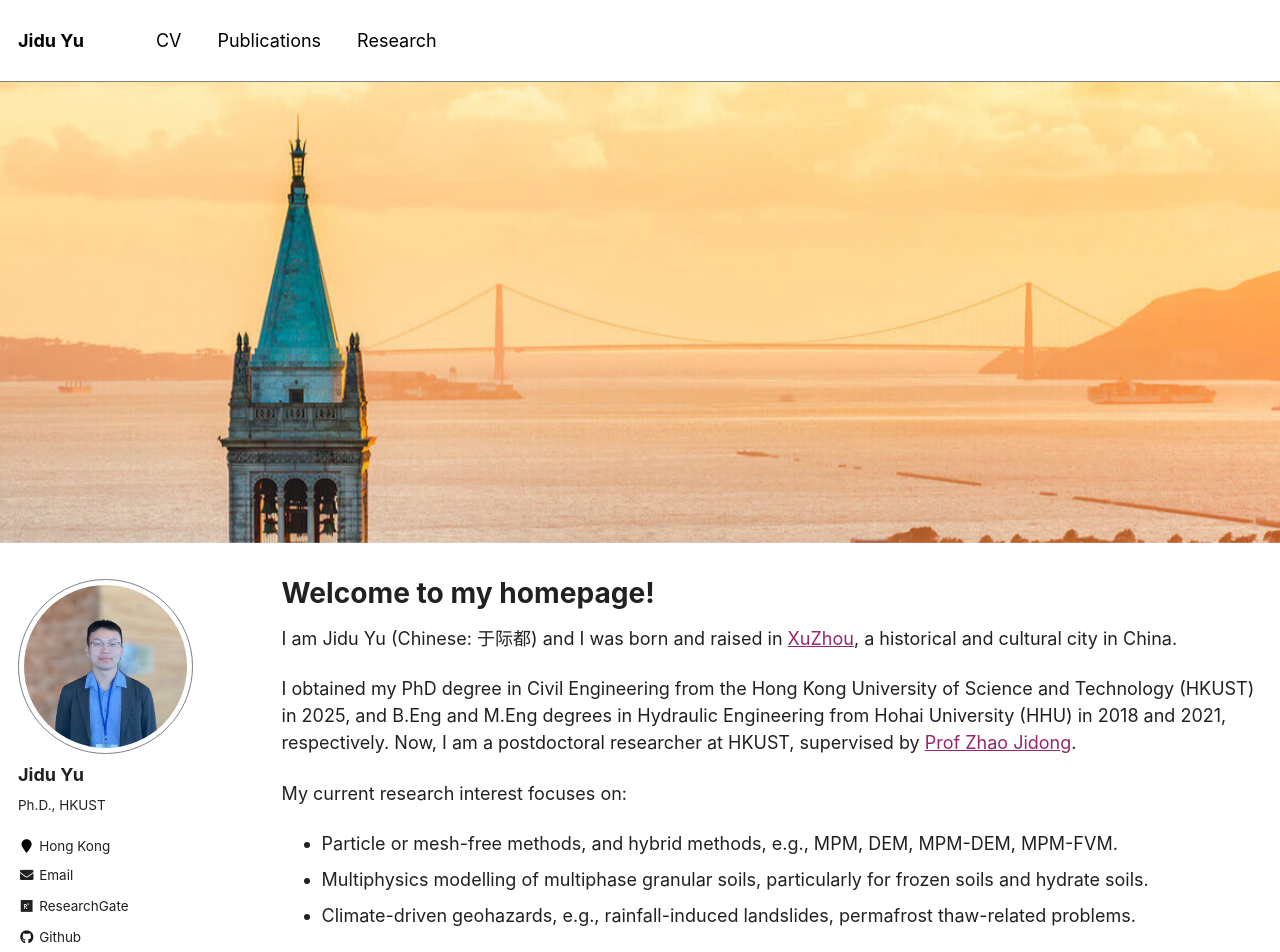
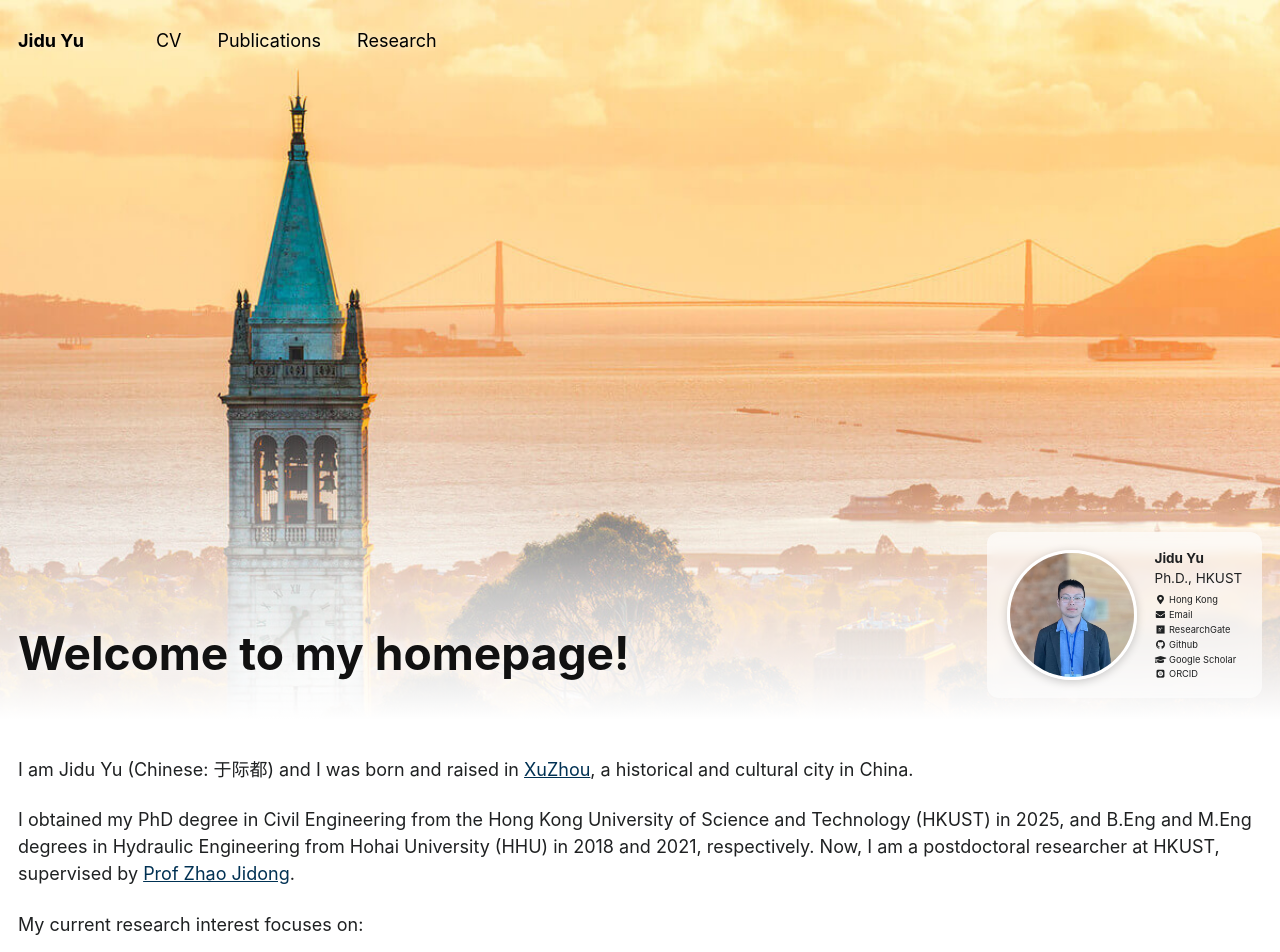
Before and after one commit to yujidu/yujidu.github.io, a Jekyll site: the page built from _pages/aboutme.md, in a window 1280 px wide and 1400 px high. Shown: the top 952 px of the window. Built offline with Jekyll 4.4.1, drawn with Linux system fonts in a browser that asks for light colours; some web fonts are replaced; some of the changed text lies outside the part shown.

Commit message:
Homepage hero: full photo with fade, title and profile on the banner; vertical research list; Prussian blue links
Co-Authored-By: Claude Opus 5.5 <noreply@anthropic.com>
Claude-Session: https://claude.ai/code/session_01CtadbDehUMWbEMdjGRSUo3

```diff
--- /dev/null
+++ b/_includes/home-hero.html
@@ -0,0 +1,26 @@
+{% include base_path %}
+{% assign author = site.author %}
+<header class="home-hero">
+  <img class="home-hero__image" src="{{ page.hero_image | prepend: '/images/' | relative_url }}" alt="UC Berkeley campus with the Campanile and the Golden Gate Bridge">
+  <div class="home-hero__fade" aria-hidden="true"></div>
+
+  <div class="home-hero__content">
+    <h1 class="home-hero__title">{{ page.title }}</h1>
+
+    <div class="home-hero__profile" itemscope itemtype="http://schema.org/Person">
+      <img class="home-hero__avatar" src="{{ author.avatar | prepend: '/images/' | relative_url }}" alt="{{ author.name }}" itemprop="image">
+      <div class="home-hero__info">
+        <p class="home-hero__name" itemprop="name">{{ author.name }}</p>
+        {% if author.bio %}<p class="home-hero__bio">{{ author.bio }}</p>{% endif %}
+        <ul class="home-hero__links">
+          {% if author.location %}<li><i class="fas fa-fw fa-map-marker-alt" aria-hidden="true"></i> {{ author.location }}</li>{% endif %}
+          {% if author.email %}<li><a href="mailto:{{ author.email }}"><i class="fas fa-fw fa-envelope" aria-hidden="true"></i> Email</a></li>{% endif %}
+          {% if author.researchgate %}<li><a href="{{ author.researchgate }}"><i class="fab fa-fw fa-researchgate" aria-hidden="true"></i> ResearchGate</a></li>{% endif %}
+          {% if author.github %}<li><a href="https://github.com/{{ author.github }}"><i class="fab fa-fw fa-github" aria-hidden="true"></i> Github</a></li>{% endif %}
+          {% if author.googlescholar %}<li><a href="{{ author.googlescholar }}"><i class="fas fa-fw fa-graduation-cap" aria-hidden="true"></i> Google Scholar</a></li>{% endif %}
+          {% if author.orcid %}<li><a href="{{ author.orcid }}"><i class="ai ai-orcid-square ai-fw" aria-hidden="true"></i> ORCID</a></li>{% endif %}
+        </ul>
+      </div>
+    </div>
+  </div>
+</header>
--- a/_includes/pub-list.html
+++ b/_includes/pub-list.html
@@ -1,12 +1,12 @@
 {% comment %}
-  Renders a group from _data/publications.yml as a reverse-numbered list.
+  Renders a group from _data/publications.yml as a numbered list (1, 2, 3 … from the top).
   Usage: {% include pub-list.html group="journal" count=5 %}
   Leave out "count" to show every item.
 {% endcomment %}
 {%- assign pubs = site.data.publications[include.group] -%}
 {%- assign total = pubs | size -%}
 {%- if include.count -%}{%- assign shown = include.count -%}{%- else -%}{%- assign shown = total -%}{%- endif -%}
-<ol class="pub-list" reversed start="{{ total }}">
+<ol class="pub-list">
 {%- for p in pubs limit: shown -%}
   <li>{{ p.text | markdownify | remove: "<p>" | remove: "</p>" | strip }}
     {%- if p.link %}<br><a href="{{ p.link }}">{{ p.link }}</a>{% endif -%}
--- a/_layouts/archive.html
+++ b/_layouts/archive.html
@@ -2,7 +2,9 @@
 layout: default
 ---
 
-{% if page.header.overlay_color or page.header.overlay_image or page.header.image %}
+{% if page.hero_image %}
+  {% include home-hero.html %}
+{% elsif page.header.overlay_color or page.header.overlay_image or page.header.image %}
   {% include page__hero.html %}
 {% endif %}
 
@@ -12,11 +14,11 @@ layout: default
   {% endunless %}
 {% endif %}
 
-<div id="main" role="main">
+<div id="main" role="main"{% if page.hero_image %} class="home-main"{% endif %}>
   {% include sidebar.html %}
 
   <div class="archive">
-    {% unless page.header.overlay_color or page.header.overlay_image %}
+    {% unless page.header.overlay_color or page.header.overlay_image or page.hero_image %}
       <h1 class="page__title">{{ page.title }}</h1>
     {% endunless %}
     {{ content }}
--- a/_layouts/default.html
+++ b/_layouts/default.html
@@ -11,7 +11,7 @@ layout: compress
     {% include head/custom.html %}
   </head>
 
-  <body>
+  <body{% if page.hero_image %} class="has-hero"{% endif %}>
 
     {% include browser-upgrade.html %}
     {% include masthead.html %}
--- a/_pages/aboutme.md
+++ b/_pages/aboutme.md
@@ -3,9 +3,8 @@ permalink: /
 layout: archive
 title: "Welcome to my homepage!"
 excerpt: "Home"
-author_profile: true
-header:
-  image: berkeley.jpg
+author_profile: false
+hero_image: berkeley.jpg
 redirect_from:
   - /about/
   - /about.html
@@ -25,22 +24,34 @@ My current research interest focuses on:
     <h2>Research</h2>
     <a class="home-section__more" href="{{ '/research/' | relative_url }}">See more →</a>
   </div>
-  <div class="research-grid">
-    <a class="research-card" href="{{ '/research/' | relative_url }}">
-      <img src="{{ '/images/Thermal_slope.gif' | relative_url }}" alt="Failure of a thermal-sensitive slope" loading="lazy">
-      <span>Thermo-hydro-mechanical coupled MPM for saturated porous media</span>
+  <div class="research-list">
+    <a class="research-item" href="{{ '/research/' | relative_url }}">
+      <div class="research-item__media"><img src="{{ '/images/Thermal_slope.gif' | relative_url }}" alt="Failure of a thermal-sensitive slope" loading="lazy"></div>
+      <div class="research-item__text">
+        <h3>Thermo-hydro-mechanical coupled MPM for saturated porous media</h3>
+        <p>A stabilized, efficient semi-implicit MPM with a four-variable <em>u-v-p-T</em> formulation for non-isothermal saturated porous media, handling both incompressible and weakly compressible fluids.</p>
+      </div>
     </a>
-    <a class="research-card" href="{{ '/research/' | relative_url }}">
-      <img src="{{ '/images/ThawingFooting.gif' | relative_url }}" alt="Strip footing on thawing ground" loading="lazy">
-      <span>Coupled MPM for modelling freezing and thawing of porous media</span>
+    <a class="research-item" href="{{ '/research/' | relative_url }}">
+      <div class="research-item__media"><img src="{{ '/images/ThawingFooting.gif' | relative_url }}" alt="Strip footing on unthawed and thawing ground" loading="lazy"></div>
+      <div class="research-item__text">
+        <h3>Coupled MPM for modelling freezing and thawing of porous media</h3>
+        <p>Thermo-hydro-mechanical MPM for simulating freezing and thawing in granular soils, e.g. rapid penetration of a strip footing on unthawed vs. thawing ground.</p>
+      </div>
     </a>
-    <a class="research-card" href="{{ '/research/' | relative_url }}">
-      <img src="{{ '/images/FT_cycles.gif' | relative_url }}" alt="Freeze-thaw cycles" loading="lazy">
-      <span>Multiscale modeling of granular media subject to freeze-thaw cycles</span>
+    <a class="research-item" href="{{ '/research/' | relative_url }}">
+      <div class="research-item__media"><img src="{{ '/images/FT_cycles.gif' | relative_url }}" alt="THM responses during freeze-thaw cycles" loading="lazy"></div>
+      <div class="research-item__text">
+        <h3>Multiscale modeling of granular media subject to freeze-thaw cycles</h3>
+        <p>Multiscale modeling of the coupled THM behavior of saturated porous media during repeated freeze-thaw cycles.</p>
+      </div>
     </a>
-    <a class="research-card" href="{{ '/research/' | relative_url }}">
-      <img src="{{ '/images/Thermal_wave_E7.gif' | relative_url }}" alt="Thermal wave propagation" loading="lazy">
-      <span>THM modeling of porous media with compressible fluid</span>
+    <a class="research-item" href="{{ '/research/' | relative_url }}">
+      <div class="research-item__media"><img src="{{ '/images/Thermal_wave_E7.gif' | relative_url }}" alt="Wave propagation caused by thermal expansion" loading="lazy"></div>
+      <div class="research-item__text">
+        <h3>THM modeling of porous media with compressible fluid</h3>
+        <p>Wave propagation caused by thermal expansion initiated from the boundaries, captured with an improved fractional step formulation.</p>
+      </div>
     </a>
   </div>
 </section>
--- a/_sass/_home.scss
+++ b/_sass/_home.scss
@@ -2,17 +2,163 @@
    HOMEPAGE: full-width banner and condensed sections
    ========================================================================== */
 
-/* Full-width banner under the top bar */
-.page__hero {
-  margin-bottom: 2em;
+/* Top bar sits on top of the banner on the homepage */
+.has-hero .masthead {
+  position: absolute;
+  top: 0;
+  left: 0;
+  right: 0;
+  background: transparent;
+  border-bottom: none;
+
+  .greedy-nav {
+    background: transparent;
+  }
+
+  .greedy-nav .visible-links a {
+    text-shadow: 0 0 8px rgba(255, 255, 255, 0.8);
+  }
 }
 
-.page__hero-image {
+/* Full-width banner: always shows the whole photo */
+.home-hero {
+  position: relative;
+  margin-bottom: 1em;
+}
+
+.home-hero__image {
   display: block;
   width: 100%;
-  height: clamp(220px, 36vw, 480px);
+  height: auto;
+}
+
+/* Fade the bottom of the photo into the white page */
+.home-hero__fade {
+  position: absolute;
+  left: 0;
+  right: 0;
+  bottom: 0;
+  height: 45%;
+  background: linear-gradient(to bottom,
+    rgba(255, 255, 255, 0) 0%,
+    rgba(255, 255, 255, 0.75) 60%,
+    #fff 100%);
+  pointer-events: none;
+}
+
+/* Title (left) and profile (right) placed on the photo */
+.home-hero__content {
+  position: absolute;
+  left: 0;
+  right: 0;
+  bottom: 3%;
+  max-width: $x-large;
+  margin: 0 auto;
+  padding: 0 1em;
+  display: flex;
+  align-items: flex-end;
+  justify-content: space-between;
+  gap: 2em;
+}
+
+.home-hero__title {
+  margin: 0 0 0.4em;
+  font-size: clamp(2rem, 3.6vw, 3.4rem);
+  line-height: 1.15;
+  color: #111;
+  text-shadow: 0 1px 14px rgba(255, 255, 255, 0.9);
+}
+
+.home-hero__profile {
+  display: flex;
+  align-items: center;
+  gap: 1em;
+  padding: 0.9em 1.1em;
+  background: rgba(255, 255, 255, 0.6);
+  -webkit-backdrop-filter: blur(6px);
+          backdrop-filter: blur(6px);
+  border-radius: 12px;
+  flex-shrink: 0;
+}
+
+.home-hero__avatar {
+  width: 130px;
+  height: 130px;
+  border-radius: 50%;
   object-fit: cover;
-  object-position: center 15%;  /* keep the Campanile spire in view */
+  border: 3px solid #fff;
+  box-shadow: 0 2px 10px rgba(0, 0, 0, 0.2);
+}
+
+.home-hero__info {
+  font-size: $type-size-6;
+  line-height: 1.5;
+
+  p {
+    margin: 0;
+  }
+}
+
+.home-hero__name {
+  font-weight: 700;
+  font-size: $type-size-5;
+}
+
+.home-hero__bio {
+  color: $dark-gray;
+  margin-bottom: 0.35em !important;
+}
+
+.home-hero__links {
+  list-style: none;
+  margin: 0.3em 0 0;
+  padding: 0;
+  font-size: $type-size-7;
+
+  li {
+    margin: 0.1em 0;
+  }
+
+  a {
+    color: $text-color;
+    text-decoration: none;
+
+    &:hover {
+      color: $link-color;
+      text-decoration: underline;
+    }
+  }
+}
+
+/* Small screens: put the title and profile under the photo */
+@media (max-width: 900px) {
+  .home-hero__content {
+    position: relative;
+    bottom: auto;
+    margin-top: -2.5em;
+    flex-direction: column;
+    align-items: flex-start;
+    gap: 1em;
+  }
+
+  .home-hero__profile {
+    background: transparent;
+    padding: 0;
+  }
+
+  .home-hero__avatar {
+    width: 100px;
+    height: 100px;
+  }
+}
+
+/* Homepage content uses the full width (no sidebar) */
+.home-main .archive {
+  float: none;
+  width: 100%;
+  margin-left: 0;
+  margin-right: 0;
+  padding-left: 0;
 }
 
 /* Section with a title and a "See more" link */
@@ -45,43 +191,59 @@
   }
 }
 
-/* Research cards */
-.research-grid {
-  display: grid;
-  grid-template-columns: repeat(auto-fill, minmax(190px, 1fr));
-  gap: 1em;
+/* Research: one row per topic, picture left, text right */
+.research-list {
+  display: flex;
+  flex-direction: column;
 }
 
-.archive a.research-card {
-  display: flex;
-  flex-direction: column;
+.archive a.research-item {
+  display: grid;
+  grid-template-columns: minmax(180px, 34%) 1fr;
+  gap: 1.5em;
+  align-items: center;
+  padding: 1.1em 0;
+  border-bottom: 1px dashed $border-color;
+  color: $text-color;
+  text-decoration: none;
+
+  &:last-child {
+    border-bottom: none;
+  }
+
+  h3 {
+    margin: 0 0 0.4em;
+    font-size: $type-size-5;
+    color: $link-color;
+  }
+
+  p {
+    margin: 0;
+    font-size: $type-size-6;
+  }
+
+  &:hover h3 {
+    text-decoration: underline;
+  }
+
+  &:hover img {
+    box-shadow: 0 2px 10px rgba(0, 0, 0, 0.15);
+  }
+}
+
+/* Whole picture is visible: scaled to fit the column, never cropped */
+.research-item__media img {
+  display: block;
+  width: 100%;
+  height: auto;
   border: 1px solid $border-color;
   border-radius: $border-radius;
-  overflow: hidden;
-  color: $text-color;
-  text-decoration: none;
-  font-size: $type-size-6;
-  line-height: 1.4;
-  transition: box-shadow 0.2s;
+}
 
-  img {
-    width: 100%;
-    aspect-ratio: 4 / 3;
-    object-fit: cover;
-    background: #f5f5f5;
-  }
-
-  span {
-    padding: 0.6em 0.75em 0.8em;
-  }
-
-  &:hover {
-    box-shadow: 0 2px 10px rgba(#000, 0.15);
-    text-decoration: none;
-
-    img {
-      box-shadow: none;
-    }
+@media (max-width: 600px) {
+  .archive a.research-item {
+    grid-template-columns: 1fr;
+    gap: 0.75em;
   }
 }
 
--- a/_sass/_variables.scss
+++ b/_sass/_variables.scss
@@ -71,7 +71,7 @@ $danger-color               : #ee5f5b;
 $info-color                 : #962570;
 
 /* links */
-$link-color                 : $info-color;
+$link-color                 : #003153;  /* Prussian blue */
 $link-color-hover           : mix(#000, $link-color, 25%);
 $link-color-visited         : mix(#fff, $link-color, 25%);
 $masthead-link-color        : #000;
```
